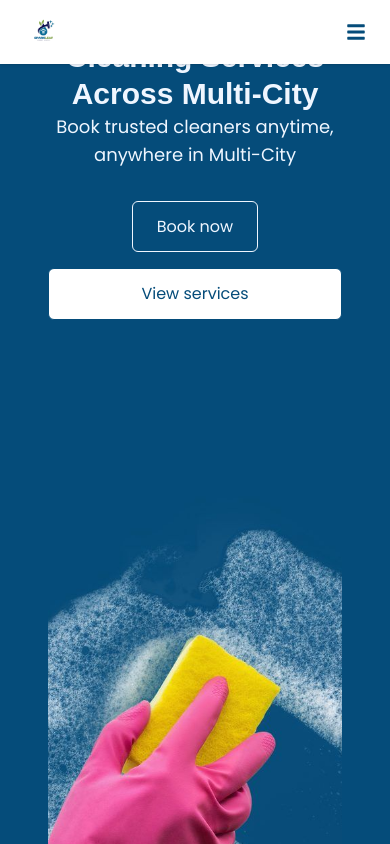
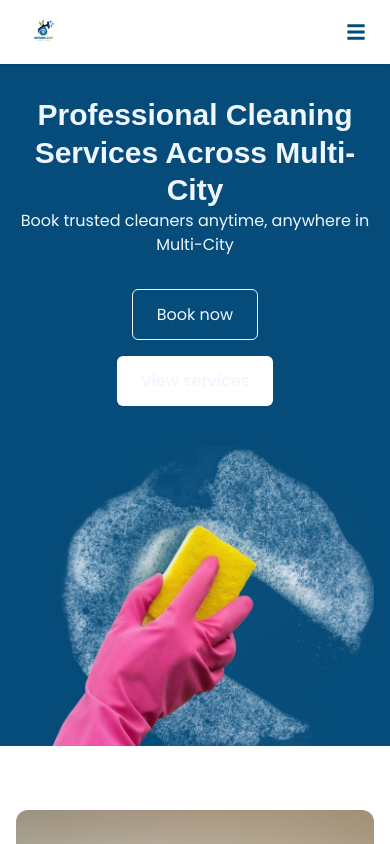
Before and after one commit to JirehFaith/SparkLeaf, a React (Vite) app: page / in a window 390 px wide. Shown: the top 844 px of the page. Built offline with nearby package versions, Linux system fonts and the light colour scheme.

Commit message:
updated the responsiveness

```diff
--- a/src/pages/home.jsx
+++ b/src/pages/home.jsx
@@ -261,14 +261,15 @@ const handlePrev = () => {
     <>
       {/* HERO */}
 
-
 <section
   id="home"
-  className="bg-[#054C7A] min-h-[90vh] flex items-center"
+  className="bg-[#054C7A] overflow-hidden pt-24 md:pt-16"
 >
-  <div className="container mx-auto px-12 flex flex-col lg:flex-row items-center justify-between gap-8">
+  <div className="max-w-7xl mx-auto px-4 sm:px-6 lg:px-8">
 
-    {/* Content */}
+    <div className="flex flex-col lg:flex-row items-center justify-between gap-10 min-h-[auto] lg:min-h-screen">
+
+      {/* LEFT CONTENT */}
       <motion.div
         className="w-full lg:w-1/2 text-center lg:text-left text-blue-50"
         initial={{ opacity: 0, x: -50 }}
@@ -276,7 +277,7 @@ const handlePrev = () => {
         transition={{ duration: 0.8 }}
       >
         <motion.h1
-        className="text-3xl lg:text-5xl font-bold leading-tight"
+          className="text-3xl sm:text-4xl lg:text-5xl font-bold leading-tight"
           initial={{ opacity: 0, y: 20 }}
           animate={{ opacity: 1, y: 0 }}
           transition={{ delay: 0.2 }}
@@ -285,7 +286,7 @@ const handlePrev = () => {
         </motion.h1>
 
         <motion.p
-        className="text-lg lg:text-2xl mt-4 opacity-80"
+          className="text-base sm:text-lg lg:text-2xl mt-4 opacity-80"
           initial={{ opacity: 0, y: 20 }}
           animate={{ opacity: 1, y: 0 }}
           transition={{ delay: 0.4 }}
@@ -293,7 +294,7 @@ const handlePrev = () => {
           Book trusted cleaners anytime, anywhere in Multi-City
         </motion.p>
 
-      {/* CTA */}
+        {/* BUTTONS */}
         <motion.div
           className="flex flex-col sm:flex-row gap-4 mt-8 justify-center lg:justify-start"
           initial="hidden"
@@ -321,21 +322,25 @@ const handlePrev = () => {
             </Link>
           </motion.div>
 
-        <motion.button
-          className="border border-primary bg-white text-primary px-6 py-3 rounded-md hover:bg-white/80 transition"
+          <motion.div
             variants={{
               hidden: { opacity: 0, y: 20 },
               visible: { opacity: 1, y: 0 },
             }}
           >
-          <Link to="#services">View services</Link>
-        </motion.button>
+         <Link
+  to="#services"
+  className="inline-block bg-white text-black font-medium px-6 py-3 rounded-md transition"
+>
+  View services
+</Link>
+          </motion.div>
         </motion.div>
       </motion.div>
 
-    {/* Image */}
+      {/* RIGHT IMAGE */}
       <motion.div
-      className="w-full h-[90vh] lg:w-1/2 flex justify-center"
+        className="w-full lg:w-1/2 flex justify-center"
         initial={{ opacity: 0, x: 50 }}
         animate={{ opacity: 1, x: 0 }}
         transition={{ duration: 0.8 }}
@@ -343,9 +348,11 @@ const handlePrev = () => {
         <img
           src="./images/cleaning.jpg"
           alt="cleaning service"
-        className="lg:max-w-full lg:max-h-full object-cover"
+          className="w-full max-w-md lg:max-w-full h-[300px] sm:h-[400px] lg:h-[650px] object-cover rounded-xl"
         />
       </motion.div>
+
+    </div>
   </div>
 </section>
     {/* About us */}
```
Lines whose indentation alone changed are shown as unchanged.
